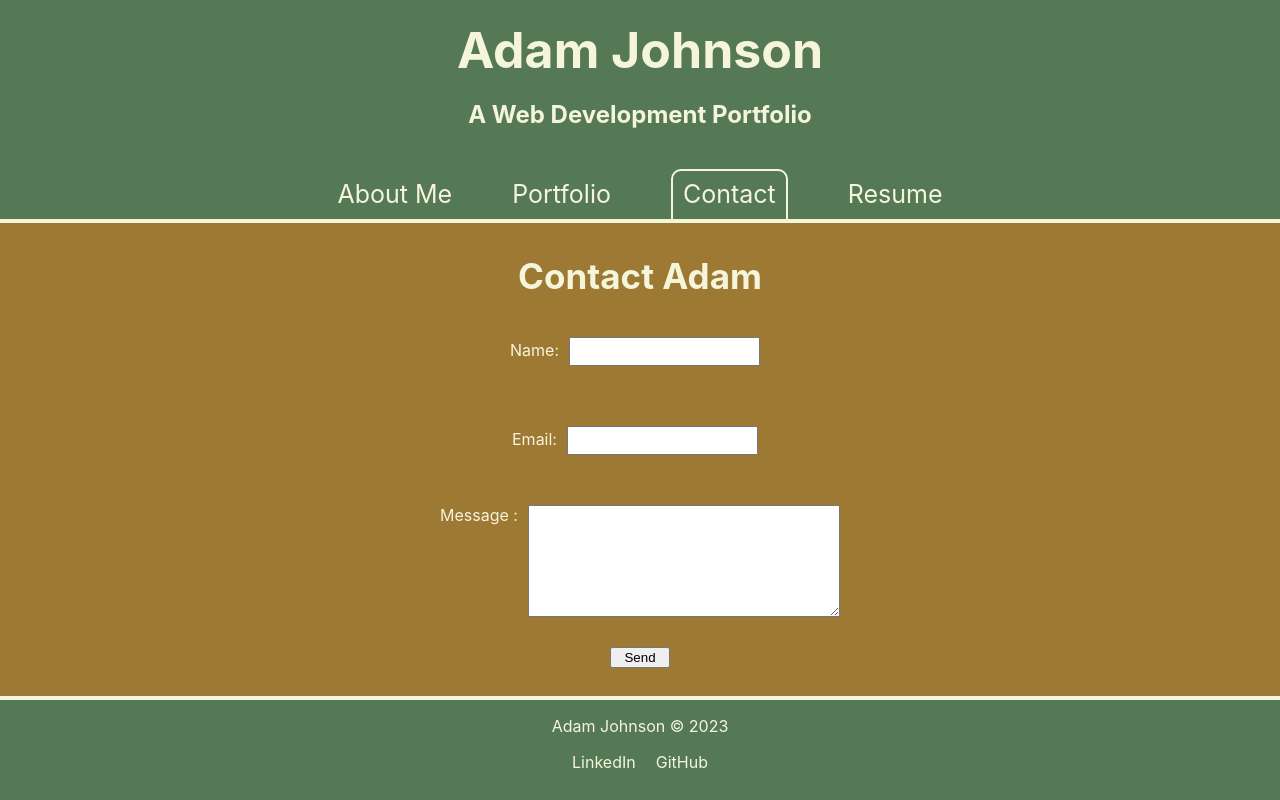
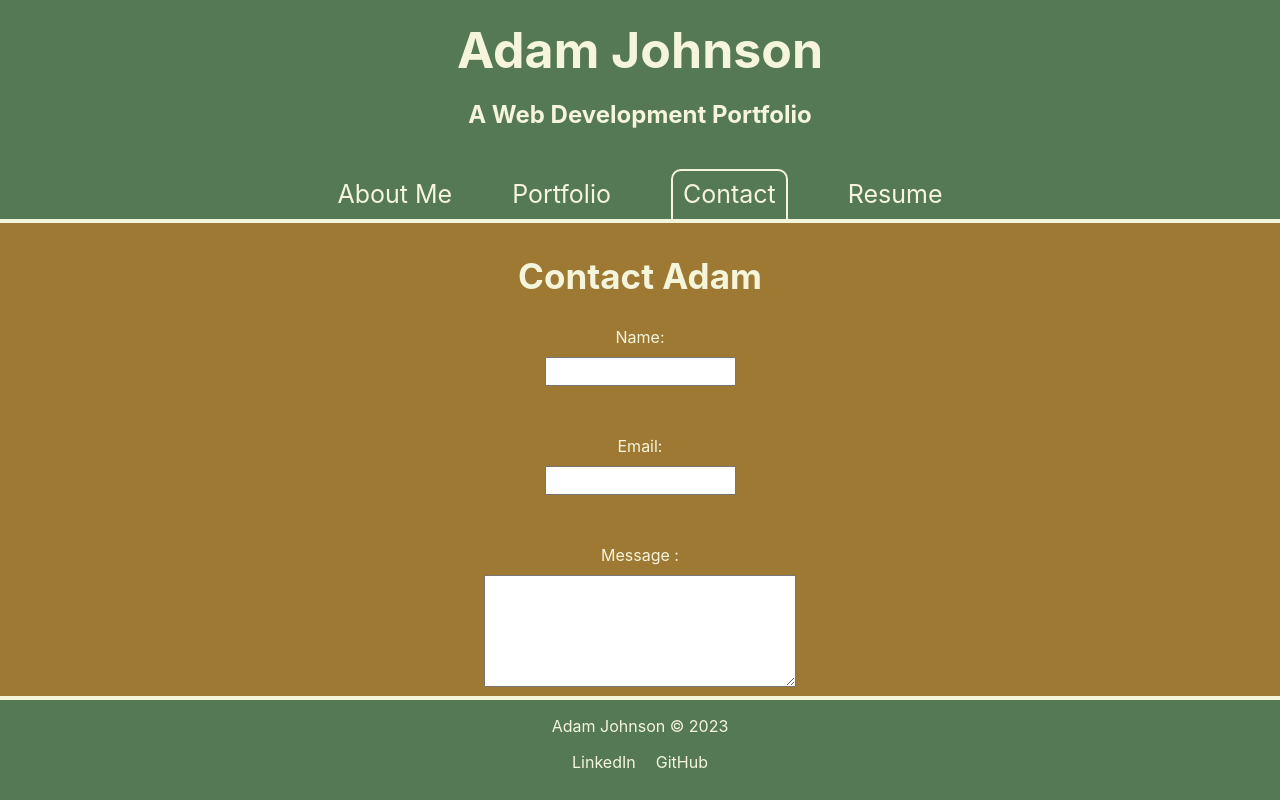
Before and after one commit to AdamJohnson92/Portfolio-Adam-Johnson, a React (Create React App) app: page / in a window 1280 px wide. Both pictures are taken after a click on the link "Contact". Built offline with nearby package versions, Linux system fonts and the light colour scheme.

Commit message:
Re-oriented labels and input boxes in contact form so everything is centered.

```diff
--- a/src/components/pages/Contact.js
+++ b/src/components/pages/Contact.js
@@ -46,8 +46,9 @@ export default function Contact() {
         </a>
 
         <a className="tool-tip">
-          <label className='form-label' htmlFor='message'>Message :</label>
-          <textarea className='form-box' id='message-box' type='text' name='message' value={inputs.message || ''} onChange={handleInputChange}><Tooltip anchorSelect=".tool-tip" place='top'>This is a required field.</Tooltip></textarea>
+          <label className='form-label' htmlFor='message'>Message :
+          <textarea className='form-box' id='message-box' type='text' name='message' value={inputs.message || ''} onChange={handleInputChange}><Tooltip anchorSelect=".tool-tip" place='top'>This is a required field.</Tooltip></textarea></label>
+
         </a>
 
         <input className='btn' type='submit' value='Send' onClick={handleSubmit}
--- a/src/index.css
+++ b/src/index.css
@@ -201,6 +201,8 @@ img {
 .form-label {
   margin: 10px;
   float: left;
+  display: flex;
+  flex-direction: column;
 }
 
 .form-box {
@@ -214,7 +216,7 @@ img {
   display: flex;
   flex-wrap: wrap;
   flex-direction: column;
-  resize: both;
+  resize: vertical;
 }
 
 .btn {
```
